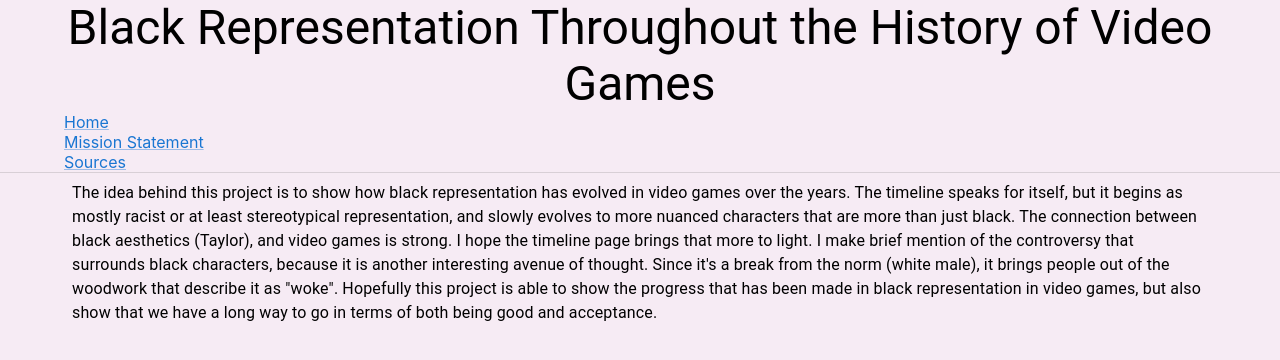
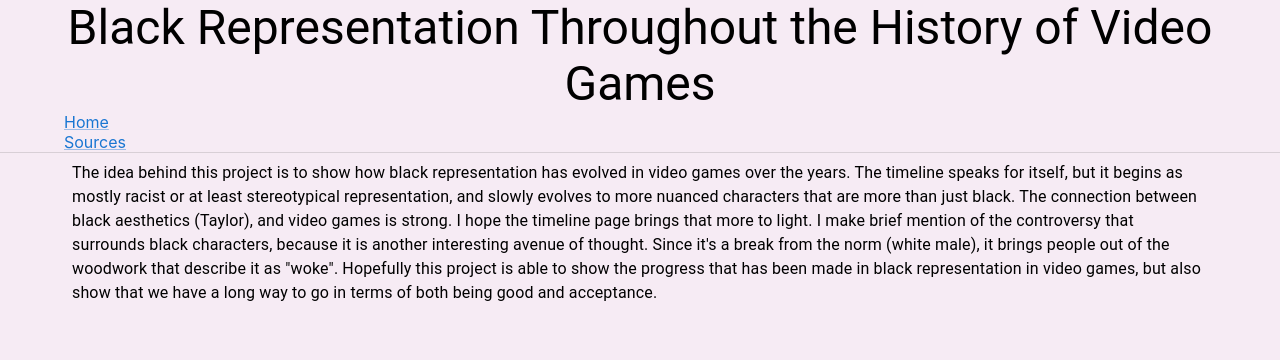
Before and after one commit to AJMosley345/eng-206-finalproject, a Next.js app: page /mission in a window 1280 px wide. Shown: the top 360 px of the page. Built offline with nearby package versions, Linux system fonts and the light colour scheme.

Commit message:
Delete "Mission Statement" link

```diff
--- a/components/Header.js
+++ b/components/Header.js
@@ -10,9 +10,6 @@ export default function Header() {
         <Link href="/">Home</Link>
       </div>
       <div>
-        <Link href="/mission">Mission Statement</Link>
-      </div>
-      <div>
         <Link href="/sources">Sources</Link>
       </div>
     </div>
```
